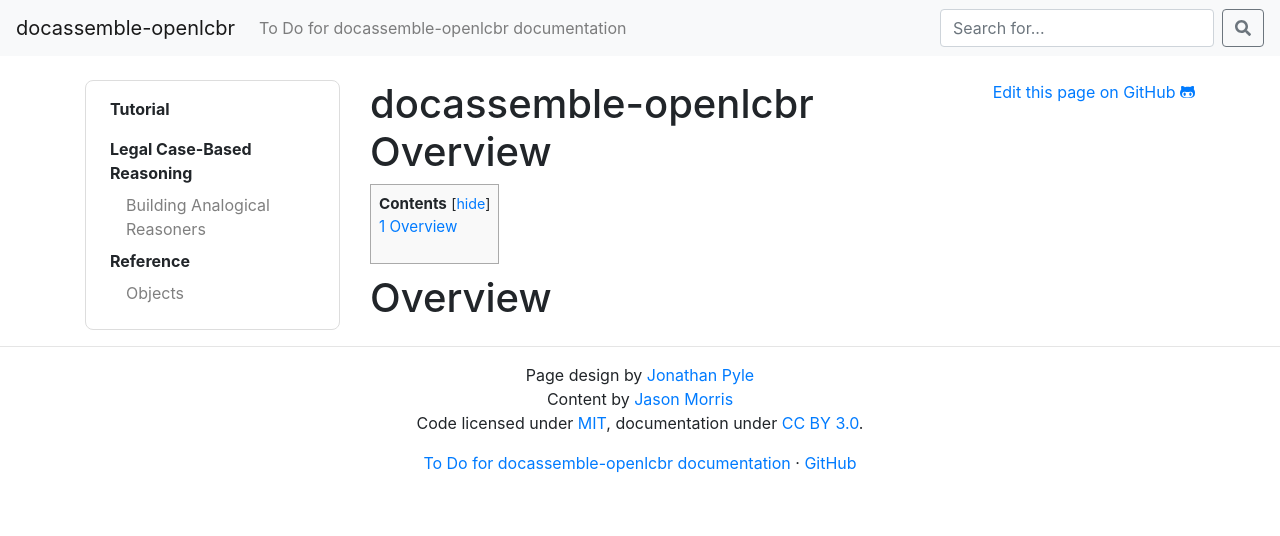
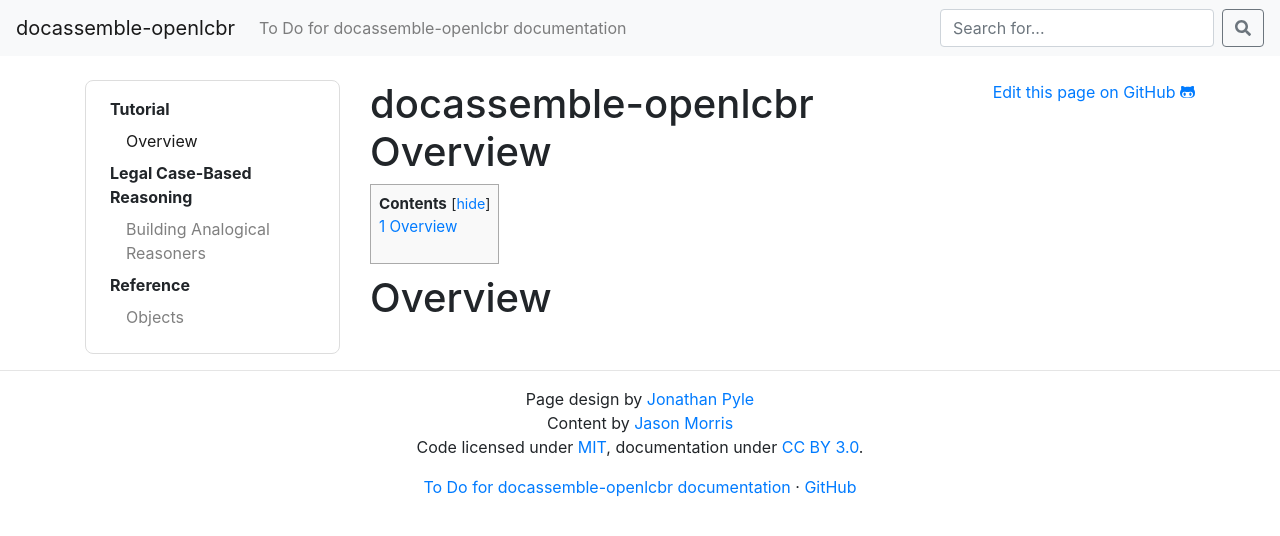
Before and after one commit to Gauntlet173/docassemble-openlcbr, a Jekyll site: the page built from _docs/tutorial_overview.md, in a window 1280 px wide. Shown: the top 536 px of the page. Built offline with Jekyll 4.4.1, drawn with Linux system fonts in a browser that asks for light colours; comment, search, counter and statistics services are not loaded.

Commit message:
Update tutorial_overview.md

```diff
--- a/_docs/tutorial_overview.md
+++ b/_docs/tutorial_overview.md
@@ -1,6 +1,6 @@
 ---
 layout: docs
 title: docassemble-openlcbr Overview
-short-title: Overview
+short_title: Overview
 ---
 # Overview
```
